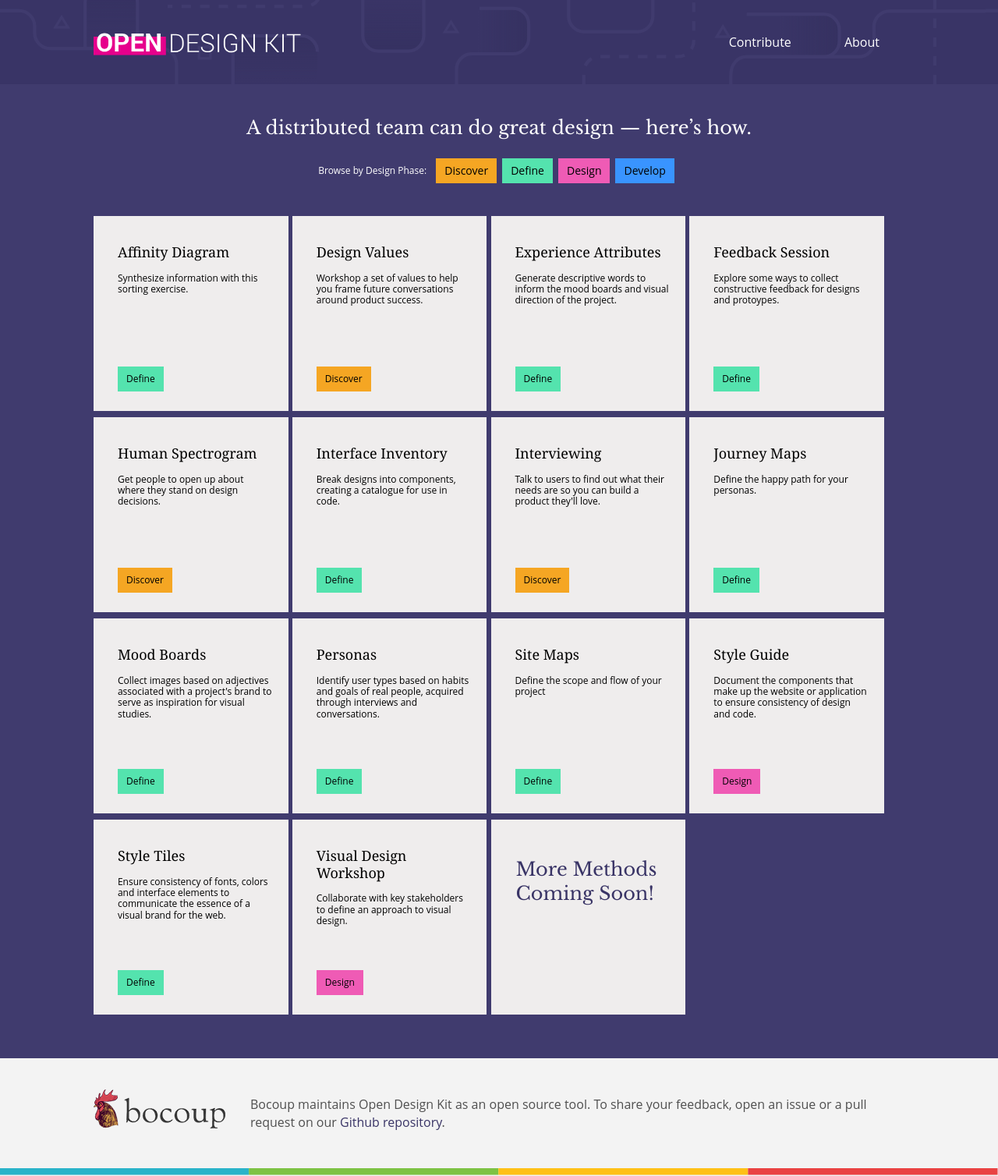
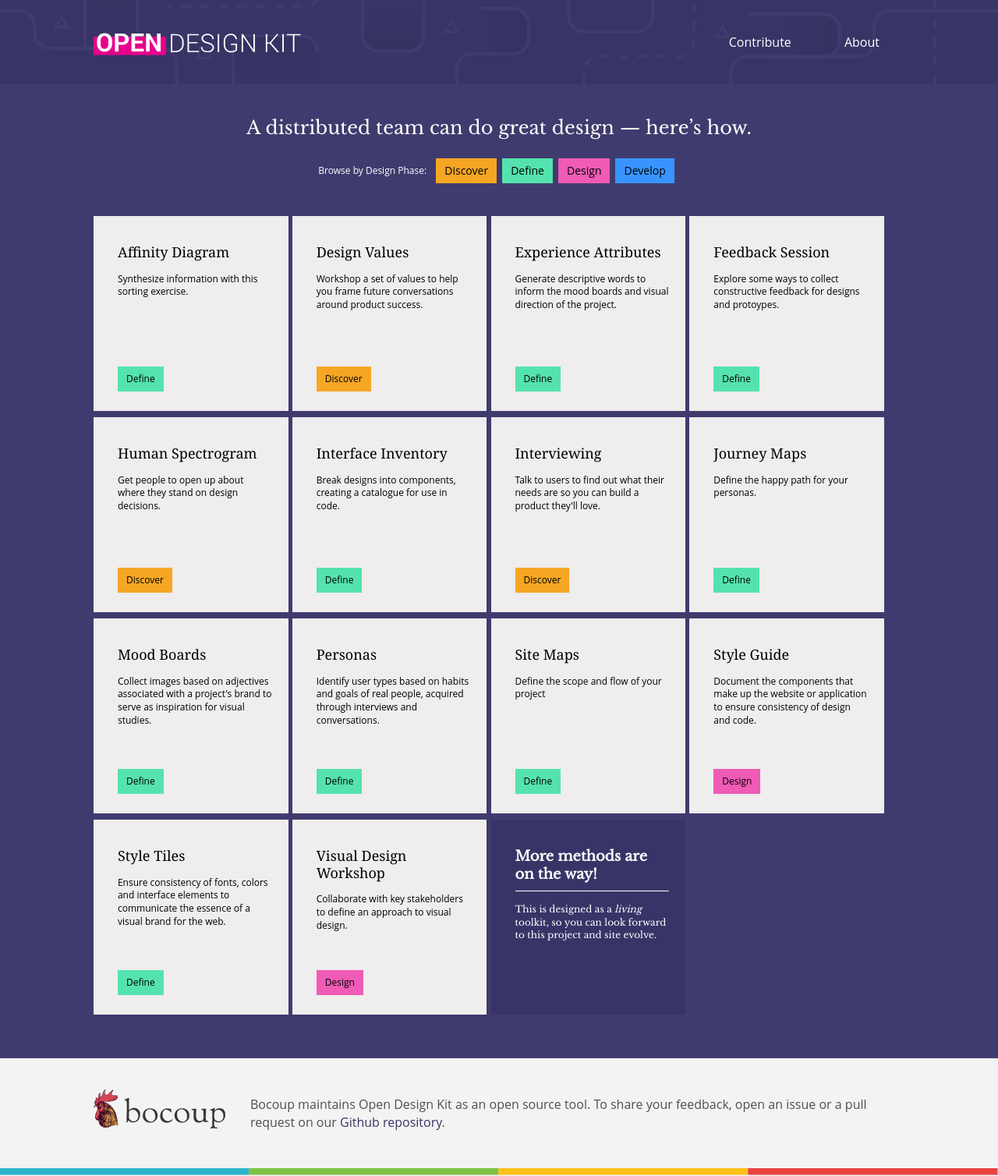
Before and after one commit to open-design-kit/opendesignkit, a Jekyll site: the page built from index.html, in a window 1280 px wide. Shown: the whole page at 78% size. Built offline with Jekyll 4.4.1, drawn with Linux system fonts in a browser that asks for light colours.

Commit message:
updated the more methods per the design given, for #141

```diff
--- a/css/styles.css
+++ b/css/styles.css
@@ -677,8 +677,9 @@ a.method-list-link:focus {
 }
 
 .method-list-desc {
-    font-size: .75em;
-    line-height: 1.2;
+    font-size: .75rem;
+    font-weight: normal;
+    line-height: 1.4;
 }
 
 .method-list-tag {
@@ -706,13 +707,25 @@ a.method-list-link:focus {
     background-color: #3994FF;
 }
 
+.methods-list-item-more {
+    background-color: #383467;
+}
+
 .methods-list-more {
-    color: #393466;
+    border: 1px solid #383467;
+    color: #fff;
     font-family: 'Libre Baskerville', Georgia, serif;
-    font-size: 1.5rem;
+    font-size: rem;
     font-weight: normal;
     line-height: 1.3;
-    padding: 3rem 2rem;
+    padding: 8% 8% 8% 12%;
+}
+
+.methods-list-more-hed {
+    border-bottom: 1px solid #fff;
+    font-size: 1.125rem;
+    line-height: 1.3;
+    padding-bottom: .5rem;
 }
 
 /*--------------------------------------------*/
--- a/index.html
+++ b/index.html
@@ -19,9 +19,12 @@ type: home
                         </a>
                     </li>
                 {% endfor %}
-                <li class="method-list-item">
+                <li class="method-list-item methods-list-item-more">
                     <div class="methods-list-more">
-                        More Methods Coming Soon!
+                        <h2 class="methods-list-more-hed">More methods are on the way!</h2>
+                        <p class="method-list-desc">
+                            This is designed as a <em>living</em> toolkit, so you can look forward to this project and site evolve.
+                        </p>
                     </div>
                 </li>
             </ul>
```
